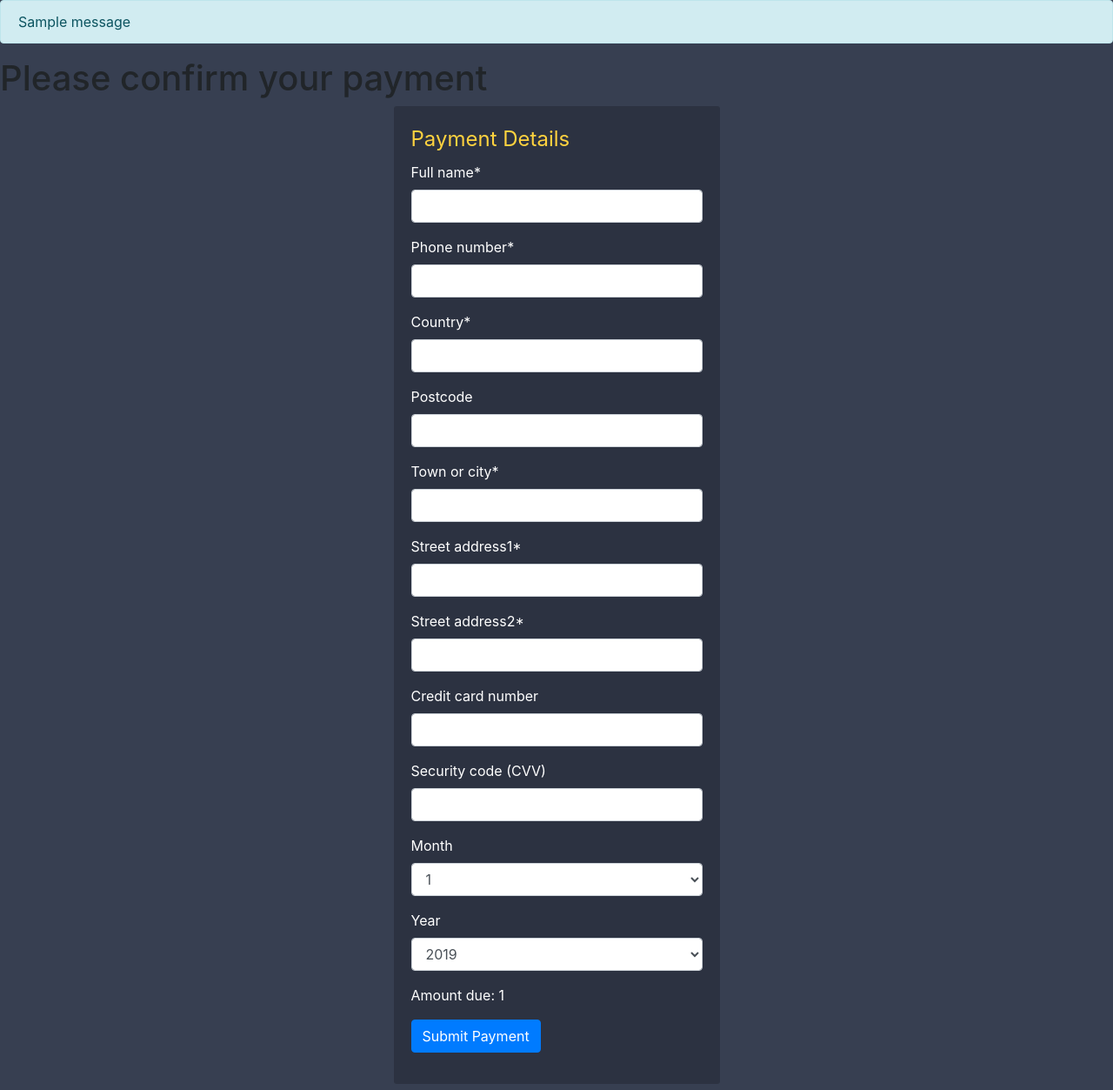
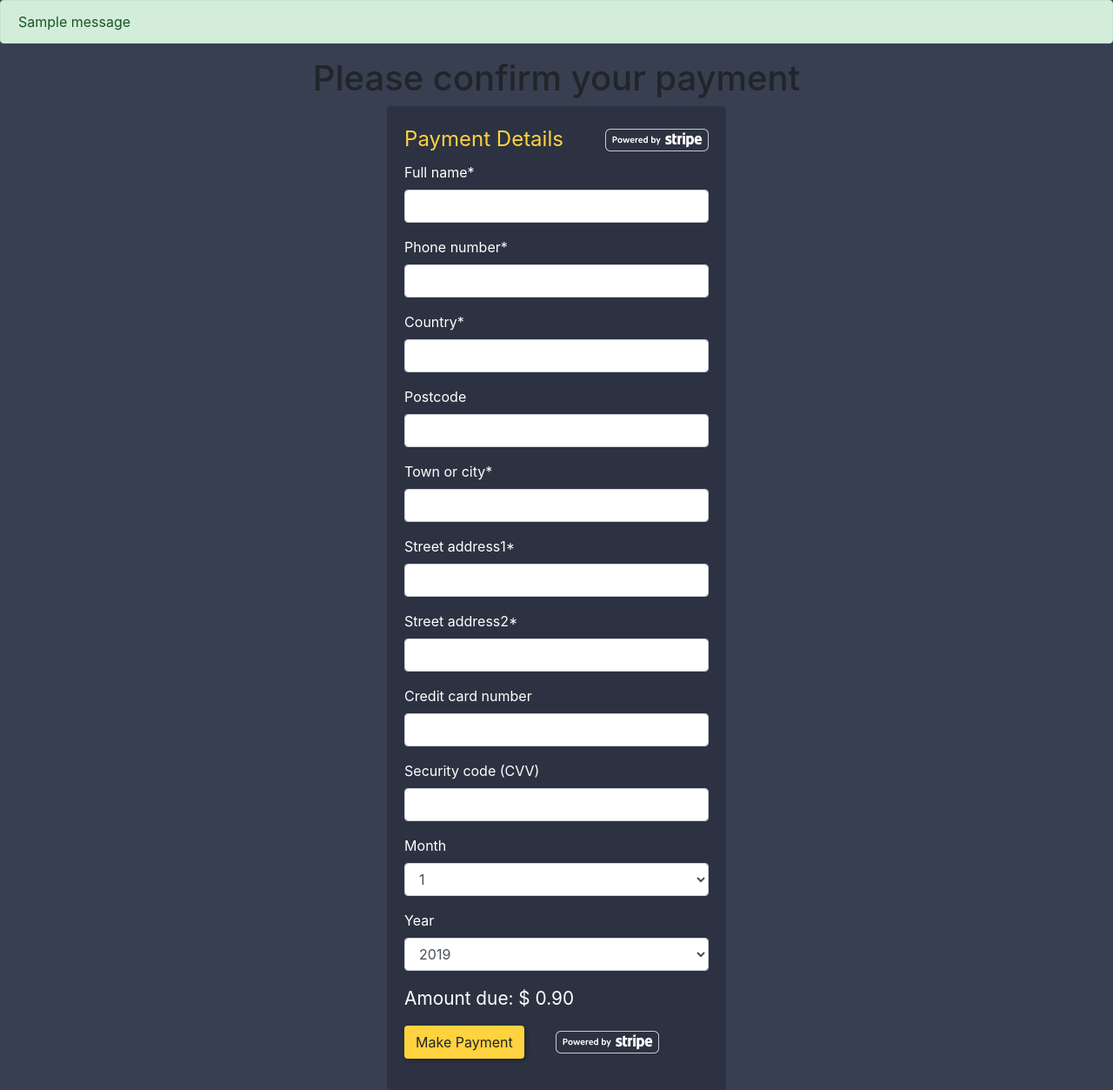
Before and after one commit to jaymanmt/PMT, a Django app: page /payment/ in a window 1280 px wide. Shown: the part 106-1359 px from the top of the page at 87% size. Run offline with Django 3.2, Linux system fonts and the light colour scheme; a user stored in the database is signed in; tables that the repository leaves empty hold one stand-in row (values such as "Sample post"); one stand-in notice (Sample message) is shown; some libraries are stand-ins or nearby versions.

Commit message:
fixed price pass-over on stripe and added if statement for messages during error or success

```diff
--- a/payment/templates/payment/paying.html
+++ b/payment/templates/payment/paying.html
@@ -7,7 +7,7 @@ style="background-color: #373f51"
 {%endblock%}
 
 {%block title%}
-<h1>Please confirm your payment</h1>
+<h1 style="text-align: center;">Please confirm your payment</h1>
 {%endblock%}
 
 {%block footer_js %}
@@ -26,7 +26,7 @@ style="background-color: #373f51"
 {%block content %}
 <div style="color: white; display: flex; justify-content: center;">
     <form role="form" method="POST" id="payment-form" style="border-radius: 3px; margin-right:1em; margin-left:1em; min-width:375px; background-color: rgba(0,0,0,0.2); padding: 20px;">
-        <legend style="color: #ffd23f">Payment Details</legend>
+        <legend style="color: #ffd23f">Payment Details<img style="margin-left: 2em;"src="{% static 'images/powered_by_stripe.png' %}"></img></legend>
 
         <div class='alert alert-danger' id='credit-card-errors' style='display:none'>
             <p id='stripe-error-message'></p>
@@ -42,11 +42,12 @@ style="background-color: #373f51"
 
         {% csrf_token %}
 
-        <input type='hidden' value='{{total_cost_for_payment}}' name='total_cost_for_payment'/>
+        <input type='hidden' value='{{total_cost_integer}}' name='total_cost_for_payment'/>
         <input type="hidden" value='{{transaction.id}}' name = 'transaction_id'/>
-        <p>Amount due: {{total_cost}}</p>
+        <p style="font-size: 1.3em;">Amount due: $ {{total_cost}}</p>
         <div class="form-group">
-            <input class=" btn btn-primary" id="submit_payment_btn" name="commit" type="submit" value="Submit Payment">
+            <input class=" btn" style="box-shadow: 2px 2px 5px; background-color: #ffd23f;"id="submit_payment_btn" name="commit" type="submit" value="Make Payment">
+            <img style="margin-left: 2em;"src="{% static 'images/powered_by_stripe.png' %}"></img>
         </div>
     </form>
 </div>
--- a/payment/views.py
+++ b/payment/views.py
@@ -13,11 +13,14 @@ from .models import Transaction, InvoiceItem
 def calculate_bkt_cost(request):
 
     total_cost = 0
-
+    number_of_items = 0
     all_basket_items = basketItem.objects.filter(owner=request.user)
     for each_item in all_basket_items:
+        number_of_items+= each_item.quantity_to_buy
+        total_cost+=each_item.calculate_total()
 
-        total_cost+=each_item.calculate_total()
+    if number_of_items >= 5:
+        total_cost = total_cost * 0.9
 
     return total_cost
 
@@ -25,10 +28,12 @@ def pay_here(request):
 
     if request.method == 'GET':
         total_cost = calculate_bkt_cost(request)
-        total_cost_for_payment = total_cost*100
+        total_cost_integer = int(total_cost)
         if total_cost == 0:
             return HttpResponse('empty basket')
 
+        #convert to two decimal places string
+        total_cost = "{:.2f}".format(total_cost)
         #prevents the pending transactions from being created over and over again from page refreshes
         delete_previous_transactions = Transaction.objects.filter(owner=request.user,status='pending').delete()
 
@@ -55,17 +60,15 @@ def pay_here(request):
 
             invoice_item.save()
 
-
-
         order_form = OrderForm()
         payment_form = PaymentForm()
 
         return render(request, 'payment/paying.html', {
             "total_cost":total_cost,
+            "total_cost_integer":total_cost_integer,
             "stripe_public_key": settings.STRIPE_PUBLISHABLE_KEY,
             "order_form": order_form,
             "payment_form":payment_form,
-            "total_cost_for_payment":total_cost_for_payment,
             "transaction":transaction
         })
     else:
--- a/shop/templates/shop/shop.template.html
+++ b/shop/templates/shop/shop.template.html
@@ -20,14 +20,14 @@ style= "background-image: url('{% static 'images/hero.jpg'%}'); background-size:
 
             <div class="card-body" style="min-height: 400px; background-color: #373f51; color: white;">
                 <h2>${% if i.sku == "000001" %}<strike>100</strike>{%endif%} {% widthratio i.price 100 1 %}</h2>
-                <h5>for {{i.sessions}} session(s)</h5>
+                <h5>{{i.sessions}} x session(s)</h5>
                 <p class="card-text">{{i.description}}</p>
                 <p>SKU: {{i.sku}}</p>
             </div>
             <hr style="margin:0; padding:0">
             <div style="background-color: #373f51; border-bottom-left-radius: 25px ; border-bottom-right-radius: 25px; padding: 15px; width:100%">
                 {%if not user.is_authenticated%}
-                <a style="box-shadow:1px 1px 3px black;" href="{%url "register" %}" class="btn btn-primary basket-btn">Register to Purchase</a>
+                <a style="box-shadow:1px 1px 3px black;" href="{%url "register" %}" class="btn btn-primary basket-btn">Register/Login to Purchase</a>
                 {%endif%}
                 {%if user.is_authenticated%}
                 <a {% if bkt_starter_bool == False and i.sku == '000001' %} onclick="return false;" {%endif%} style="{% if bkt_starter_bool == False and i.sku == '000001' %} text-decoration:line-through; {%endif%}box-shadow:1px 1px 3px black;"class="btn btn-primary basket-btn" href="{%url 'addtobasket' product_id=i.id%}">Add to my Basket</a>
--- a/templates/base.template.html
+++ b/templates/base.template.html
@@ -64,12 +64,17 @@
                 </ul>
             </div>
         </nav>
-        {%if messages%}
-        <div class = "alert alert-info">
-            {%for m in messages%}
+        {% if messages %}
+        {%for m in messages%}
+        {% if m.level == DEFAULT_MESSAGE_LEVELS.ERROR %}
+        <div class = "alert alert-danger">
+            {% else %}
+        <div class = "alert alert-success">
+            {%endif%}
             {{m}}
-            {%endfor%}
         </div>
+
+        {%endfor%}
         {%endif%}
 
         {% block title %}{% endblock %}
```
Also changed, not shown: README.md, static/images/powered_by_stripe.png (added).
